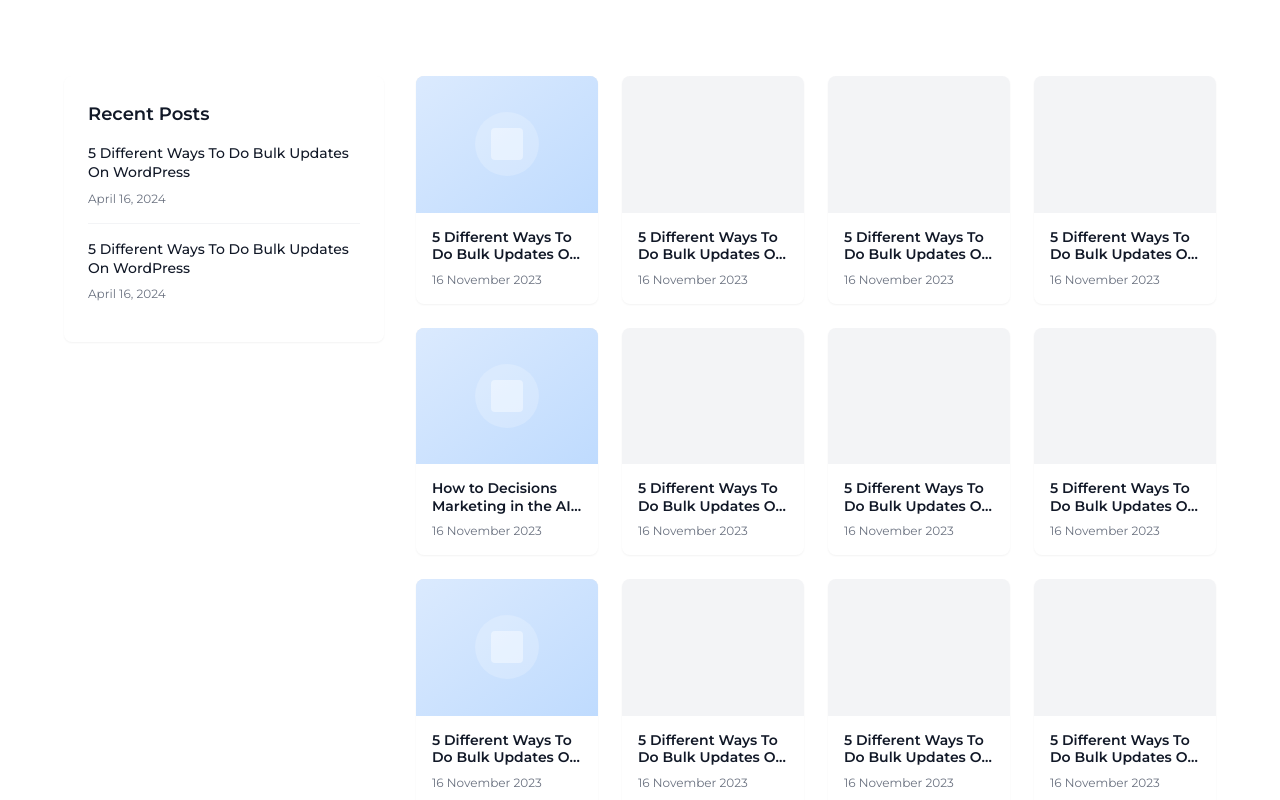
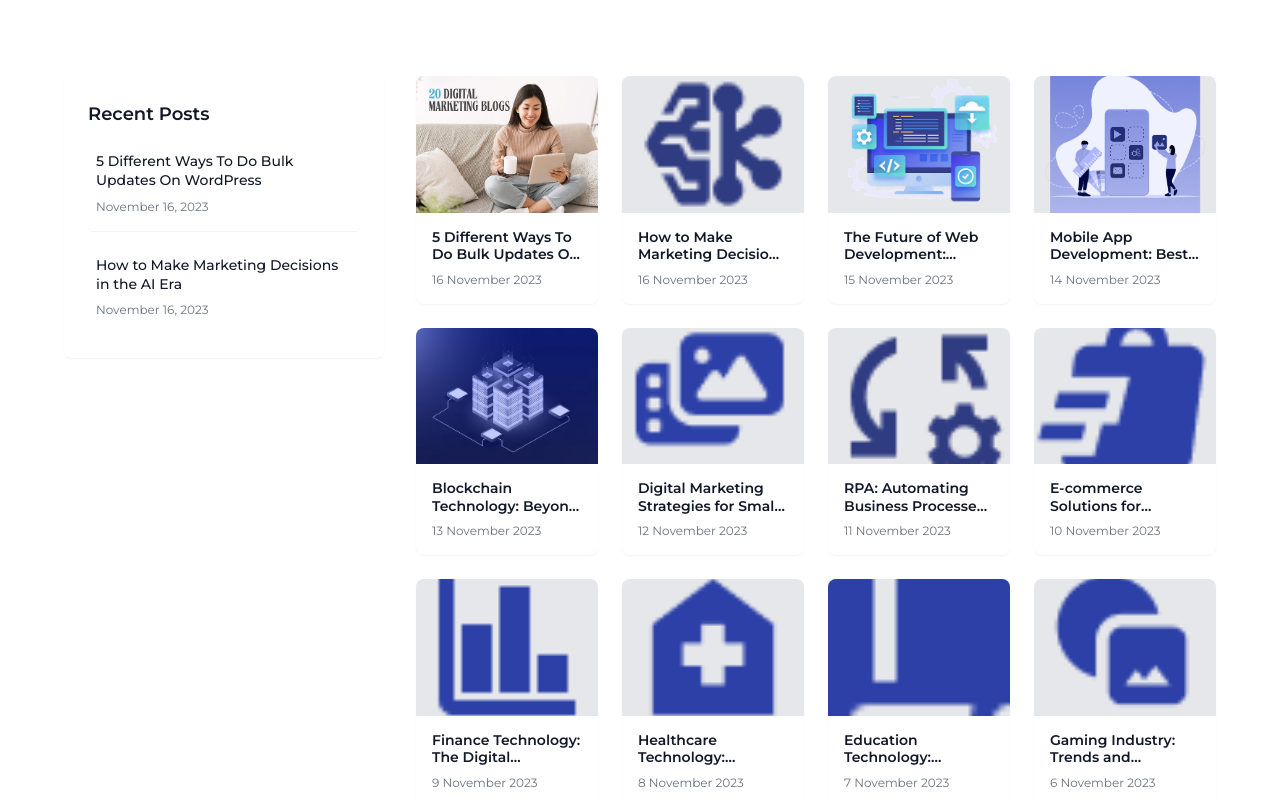
Before and after one commit to rastogi30/Mindor-tech, a Next.js app: page /blog in a window 1280 px wide. Shown: the part 460-1260 px from the top of the page. Built offline with nearby package versions, Linux system fonts and the light colour scheme.

Commit message:
blog Section

```diff
--- /dev/null
+++ b/pages/blog/[idx].tsx
@@ -0,0 +1,149 @@
+import React from "react";
+import { useRouter } from "next/router";
+import Navbar from "../../src/components/Navbar";
+import Footer from "../../src/components/Footer";
+
+// Dummy blog data for demonstration
+const blogPosts = [
+  {
+    id: 1,
+    title: "5 Different Ways To Do Bulk Updates On WordPress",
+    date: "16 November 2023",
+    image: "/assets/Blog.png",
+    content:
+      "WordPress is one of the most popular content management systems (CMS) in the world, powering over 40% of all websites. With its flexibility and ease of use, WordPress has become the go-to choice for businesses, bloggers, and developers alike. However, managing a WordPress site with hundreds or thousands of posts, pages, and media files can become overwhelming without the right tools and techniques.",
+  },
+  {
+    id: 2,
+    title: "How to Make Marketing Decisions in the AI Era",
+    date: "16 November 2023",
+    image: "/assets/AI.png",
+    content:
+      "Artificial Intelligence is revolutionizing the marketing landscape, offering unprecedented opportunities for personalization, automation, and data-driven decision making.",
+  },
+  {
+    id: 3,
+    title: "The Future of Web Development: Trends to Watch",
+    date: "15 November 2023",
+    image: "/assets/web.png",
+    content:
+      "Web development is constantly evolving, with new frameworks, tools, and methodologies emerging regularly.",
+  },
+];
+
+const BlogMain = () => {
+  const router = useRouter();
+  const { idx } = router.query;
+  const blogId = typeof idx === "string" ? parseInt(idx, 10) : NaN;
+  const blog = blogPosts.find((post) => post.id === blogId);
+
+  if (!router.isReady) {
+    return (
+      <div className="min-h-screen flex items-center justify-center">
+        <div className="text-xl">Loading...</div>
+      </div>
+    );
+  }
+
+  if (!blog) {
+    return (
+      <div className="min-h-screen flex flex-col bg-white">
+        <Navbar />
+        <div className="flex-1 flex items-center justify-center">
+          <div className="text-center">
+            <h1 className="text-2xl font-bold text-gray-900 mb-4">
+              Blog Not Found
+            </h1>
+            <p className="text-gray-600 mb-6">
+              The blog post you're looking for doesn't exist.
+            </p>
+            <button
+              onClick={() => router.push("/blog")}
+              className="bg-blue-600 text-white px-6 py-2 rounded-lg hover:bg-blue-700 transition-colors"
+            >
+              Back to Blog
+            </button>
+          </div>
+        </div>
+        <Footer />
+      </div>
+    );
+  }
+
+  return (
+    <div className="min-h-screen flex flex-col bg-white">
+      <Navbar />
+
+      {/* Banner Section - starts below navbar */}
+      <div className="relative w-full bg-black bg-opacity-90 flex flex-col justify-center items-center min-h-[30vh] mt-10 md:mt-20">
+        <img
+          src="/assets/Rectangle.png"
+          alt="Banner background"
+          className="absolute inset-0 w-full h-full object-cover"
+        />
+        <div className="relative z-10 px-4 text-center py-12 md:py-16">
+          <h1 className="text-white font-bold text-2xl md:text-4xl lg:text-5xl drop-shadow-lg max-w-4xl mx-auto">
+            {blog.title}
+          </h1>
+          <p className="text-gray-200 text-sm md:text-base mt-3">{blog.date}</p>
+        </div>
+      </div>
+
+      {/* Blog Image */}
+      <div className="w-full flex justify-center relative z-10 mt-6 md:mt-10">
+        <img
+          src={blog.image || "/assets/Blog.png"}
+          alt="Blog main visual"
+          className="w-[90%] md:w-full max-w-5xl rounded-xl shadow-lg object-cover"
+        />
+      </div>
+
+      {/* Blog Content */}
+      <div className="w-full flex flex-col items-center px-4">
+        <div className="w-full max-w-3xl py-10 md:py-14">
+          {/* Intro */}
+          <section className="mb-10">
+            <h2 className="text-xl md:text-2xl font-semibold text-gray-900 mb-4">
+              Intro
+            </h2>
+            <p className="text-gray-700 text-base md:text-lg leading-relaxed">
+              {blog.content}
+            </p>
+          </section>
+
+          {/* Supporting Image */}
+          <section className="mb-10">
+            <img
+              src="/assets/Brand.png"
+              alt="Supporting visual"
+              className="w-full h-auto rounded-lg shadow-md object-cover"
+            />
+          </section>
+
+          {/* Second Paragraph */}
+          <section className="mb-10">
+            <h2 className="text-xl md:text-2xl font-semibold text-gray-900 mb-4">
+              Second Paragraph
+            </h2>
+            <p className="text-gray-700 text-base md:text-lg leading-relaxed">
+              Second paragraph of blog… You can continue writing here.
+            </p>
+          </section>
+
+          {/* Another Supporting Image */}
+          <section className="mb-10">
+            <img
+              src="/assets/Brand.png"
+              alt="Supporting visual"
+              className="w-full h-auto rounded-lg shadow-md object-cover"
+            />
+          </section>
+        </div>
+      </div>
+
+      <Footer />
+    </div>
+  );
+};
+
+export default BlogMain;
--- a/src/components/BlogGrid.tsx
+++ b/src/components/BlogGrid.tsx
@@ -1,5 +1,6 @@
 import React, { useState, useEffect } from 'react';
 import Image from 'next/image';
+import { useRouter } from 'next/router';
 
 interface BlogPost {
   id: number;
@@ -9,6 +10,7 @@ interface BlogPost {
 }
 
 const BlogGrid: React.FC = () => {
+  const router = useRouter();
   const [currentPage, setCurrentPage] = useState(1);
   const [isMobile, setIsMobile] = useState(false);
   const postsPerPage = 6;
@@ -28,12 +30,12 @@ const BlogGrid: React.FC = () => {
     {
       id: 1,
       title: "5 Different Ways To Do Bulk Updates On WordPress",
-      date: "April 16, 2024"
+      date: "November 16, 2023"
     },
     {
       id: 2,
-      title: "5 Different Ways To Do Bulk Updates On WordPress",
-      date: "April 16, 2024"
+      title: "How to Make Marketing Decisions in the AI Era",
+      date: "November 16, 2023"
     }
   ];
 
@@ -42,64 +44,73 @@ const BlogGrid: React.FC = () => {
       id: 1,
       title: "5 Different Ways To Do Bulk Updates On WordPress",
       date: "16 November 2023",
-      image: "/api/placeholder/300/200"
+      image: "/assets/Blog.png"
     },
     {
       id: 2,
-      title: "5 Different Ways To Do Bulk Updates On WordPress",
-      date: "16 November 2023"
+      title: "How to Make Marketing Decisions in the AI Era",
+      date: "16 November 2023",
+      image: "/assets/AI.png"
     },
     {
       id: 3,
-      title: "5 Different Ways To Do Bulk Updates On WordPress",
-      date: "16 November 2023"
+      title: "The Future of Web Development: Trends to Watch",
+      date: "15 November 2023",
+      image: "/assets/web.png"
     },
     {
       id: 4,
-      title: "5 Different Ways To Do Bulk Updates On WordPress",
-      date: "16 November 2023"
+      title: "Mobile App Development: Best Practices for 2024",
+      date: "14 November 2023",
+      image: "/assets/App.png"
     },
     {
       id: 5,
-      title: "How to Decisions Marketing in the AI era",
-      date: "16 November 2023",
-      image: "/api/placeholder/300/200"
+      title: "Blockchain Technology: Beyond Cryptocurrency",
+      date: "13 November 2023",
+      image: "/assets/block.png"
     },
     {
       id: 6,
-      title: "5 Different Ways To Do Bulk Updates On WordPress",
-      date: "16 November 2023"
+      title: "Digital Marketing Strategies for Small Business",
+      date: "12 November 2023",
+      image: "/assets/Media.png"
     },
     {
       id: 7,
-      title: "5 Different Ways To Do Bulk Updates On WordPress",
-      date: "16 November 2023"
+      title: "RPA: Automating Business Processes for Efficiency",
+      date: "11 November 2023",
+      image: "/assets/rpa.png"
     },
     {
       id: 8,
-      title: "5 Different Ways To Do Bulk Updates On WordPress",
-      date: "16 November 2023"
+      title: "E-commerce Solutions for Modern Business",
+      date: "10 November 2023",
+      image: "/assets/Shopping.png"
     },
     {
       id: 9,
-      title: "5 Different Ways To Do Bulk Updates On WordPress",
-      date: "16 November 2023",
-      image: "/api/placeholder/300/200"
+      title: "Finance Technology: The Digital Revolution",
+      date: "9 November 2023",
+      image: "/assets/Finance.png"
     },
     {
       id: 10,
-      title: "5 Different Ways To Do Bulk Updates On WordPress",
-      date: "16 November 2023"
+      title: "Healthcare Technology: Improving Patient Care",
+      date: "8 November 2023",
+      image: "/assets/Health.png"
     },
     {
       id: 11,
-      title: "5 Different Ways To Do Bulk Updates On WordPress",
-      date: "16 November 2023"
+      title: "Education Technology: Learning in the Digital Age",
+      date: "7 November 2023",
+      image: "/assets/Education.png"
     },
     {
       id: 12,
-      title: "5 Different Ways To Do Bulk Updates On WordPress",
-      date: "16 November 2023"
+      title: "Gaming Industry: Trends and Technologies",
+      date: "6 November 2023",
+      image: "/assets/Game.png"
     }
   ];
 
@@ -112,6 +123,10 @@ const BlogGrid: React.FC = () => {
     window.scrollTo({ top: 0, behavior: 'smooth' });
   };
 
+  const handleBlogClick = (blogId: number) => {
+    router.push(`/blog/${blogId}`);
+  };
+
   const postsToShow = isMobile ? paginatedPosts : mainPosts;
 
   return (
@@ -122,7 +137,11 @@ const BlogGrid: React.FC = () => {
             <h2 className="text-lg font-semibold text-gray-900 mb-4">Recent Posts</h2>
             <div className="space-y-4">
               {recentPosts.map((post) => (
-                <div key={post.id} className="border-b border-gray-100 pb-4 last:border-b-0">
+                <div
+                  key={post.id}
+                  className="border-b border-gray-100 pb-4 last:border-b-0 cursor-pointer hover:bg-gray-50 p-2 rounded transition-colors"
+                  onClick={() => handleBlogClick(post.id)}
+                >
                   <h3 className="text-sm font-medium text-gray-900 mb-2 leading-snug">
                     {post.title}
                   </h3>
@@ -139,7 +158,11 @@ const BlogGrid: React.FC = () => {
               <h2 className="text-lg font-semibold text-gray-900 mb-4">Recent Posts</h2>
               <div className="space-y-4">
                 {recentPosts.map((post) => (
-                  <div key={post.id} className="border-b border-gray-100 pb-4 last:border-b-0">
+                  <div
+                    key={post.id}
+                    className="border-b border-gray-100 pb-4 last:border-b-0 cursor-pointer hover:bg-gray-50 p-2 rounded transition-colors"
+                    onClick={() => handleBlogClick(post.id)}
+                  >
                     <h3 className="text-sm font-medium text-gray-900 mb-2 leading-snug">
                       {post.title}
                     </h3>
@@ -153,17 +176,25 @@ const BlogGrid: React.FC = () => {
           <div className="flex-1">
             <div className="grid grid-cols-1 sm:grid-cols-2 md:grid-cols-3 lg:grid-cols-3 xl:grid-cols-4 gap-4 sm:gap-6">
               {postsToShow.map((post) => (
-                <div key={post.id} className="bg-white rounded-lg shadow-sm overflow-hidden hover:shadow-md transition-shadow duration-200">
+                <div
+                  key={post.id}
+                  className="bg-white rounded-lg shadow-sm overflow-hidden hover:shadow-md transition-shadow duration-200 cursor-pointer"
+                  onClick={() => handleBlogClick(post.id)}
+                >
                   {post.image ? (
                     <div className="aspect-[4/3] bg-gray-200 relative">
-                      <div className="absolute inset-0 bg-gradient-to-br from-blue-100 to-blue-200 flex items-center justify-center">
-                        <div className="w-16 h-16 bg-white/20 rounded-full flex items-center justify-center">
-                          <div className="w-8 h-8 bg-white/40 rounded"></div>
-                        </div>
-                      </div>
+                      <Image
+                        src={post.image}
+                        alt={post.title}
+                        fill
+                        className="object-cover"
+                        sizes="(max-width: 768px) 100vw, (max-width: 1200px) 50vw, 25vw"
+                      />
                     </div>
                   ) : (
-                    <div className="aspect-[4/3] bg-gray-100"></div>
+                    <div className="aspect-[4/3] bg-gray-100 flex items-center justify-center">
+                      <div className="text-gray-400 text-sm">No Image</div>
+                    </div>
                   )}
 
                   <div className="p-3 sm:p-4">
```
